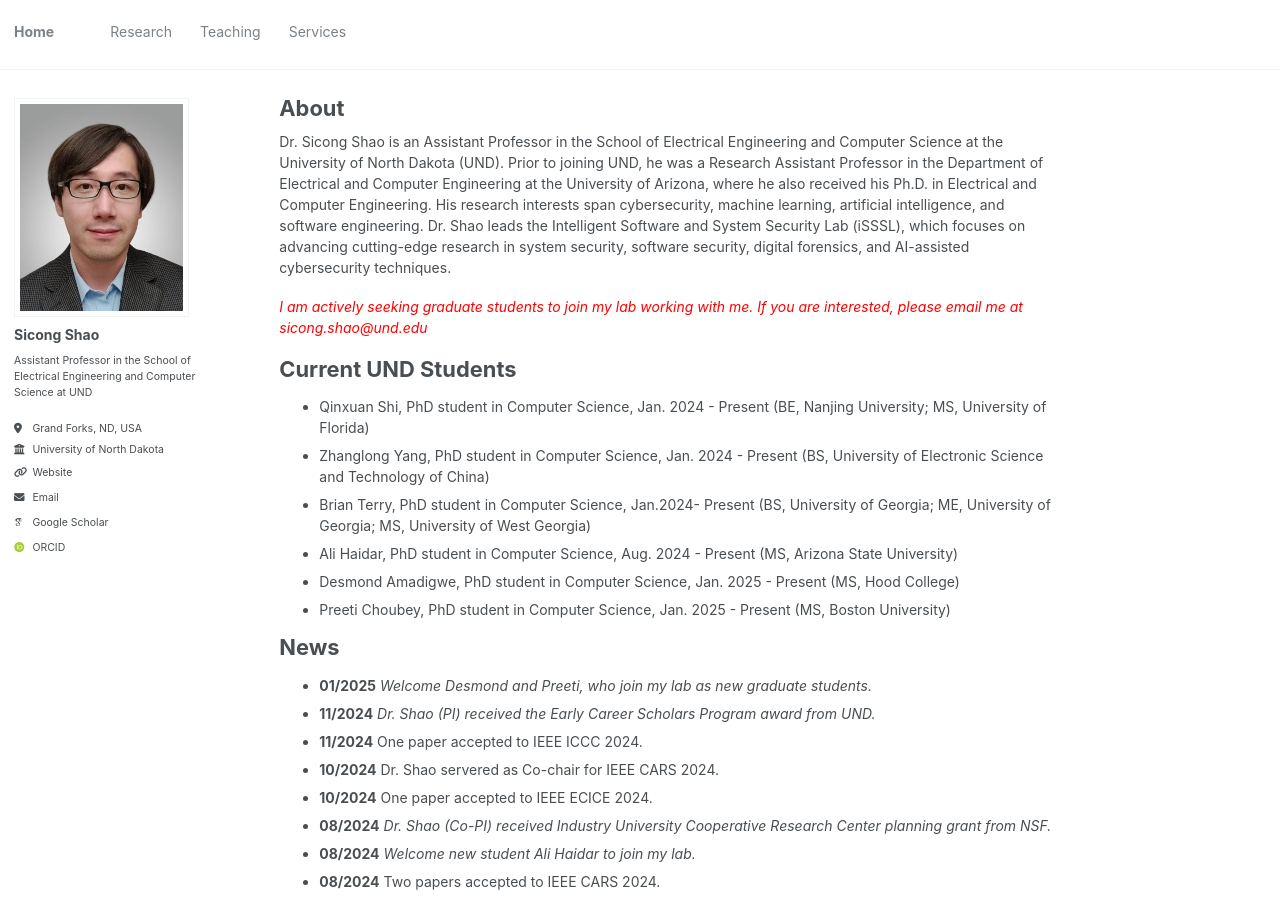
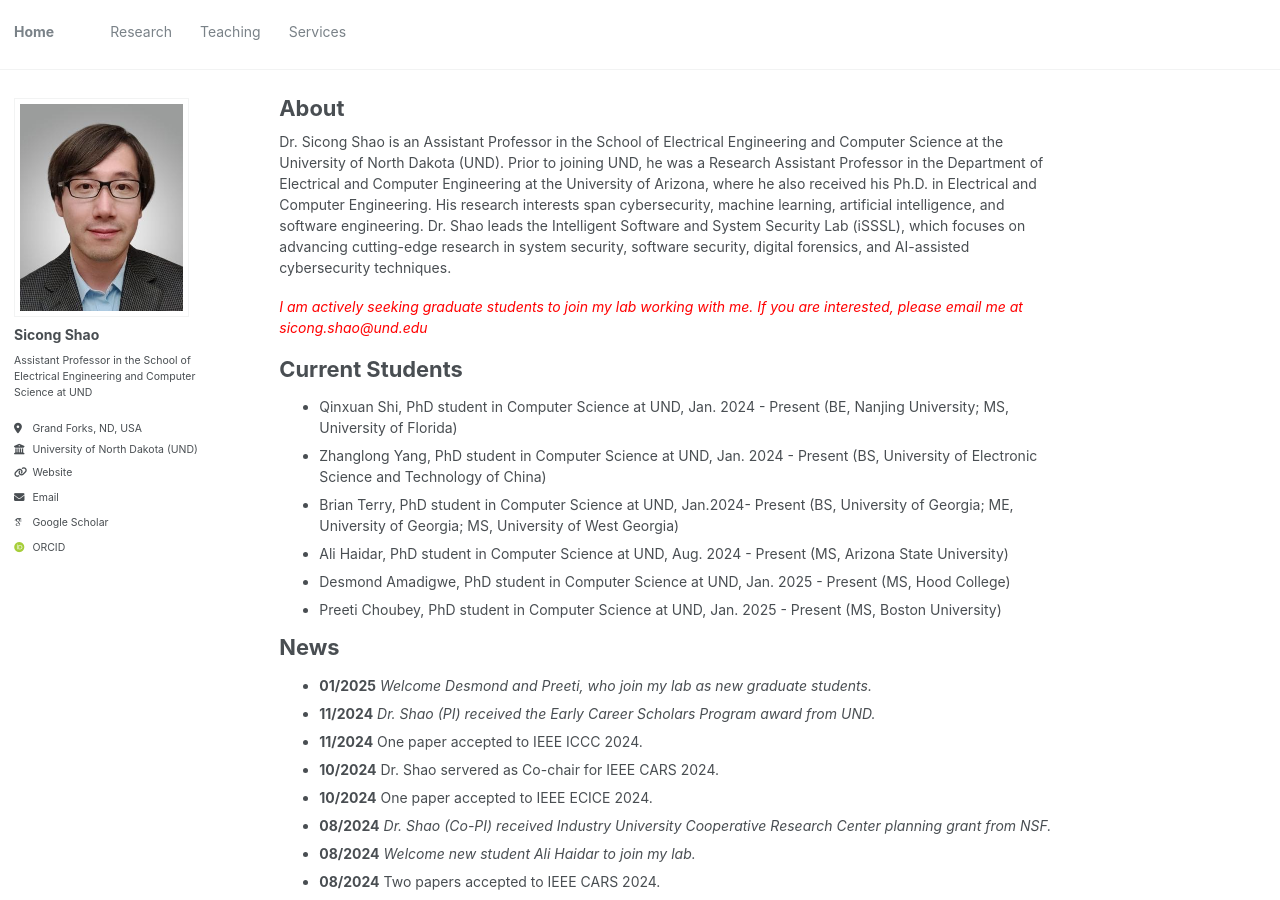
Before and after one commit to sicongshao/sicongshao.github.io, a Jekyll site: the page built from _pages/about.md, in a window 1280 px wide and 900 px high. Built offline with Jekyll 4.4.1, drawn with Linux system fonts in a browser that asks for light colours; some web fonts are replaced.

Commit message:
first commit

```diff
--- a/_config.yml
+++ b/_config.yml
@@ -27,7 +27,7 @@
   bio              : "Assistant Professor in the School of Electrical Engineering and Computer Science at UND"
   # bio              : "Assistant Professor in the School of Electrical Engineering and Computer Science at UND \ sicong.shao@und.edu"
   location         : "Grand Forks, ND, USA"
-  employer         : "University of North Dakota"
+  employer         : "University of North Dakota (UND)"
   uri              : "https://campus.und.edu/directory/sicong.shao"
   email            : "sicong.shao@und.edu"
 
--- a/_pages/about.md
+++ b/_pages/about.md
@@ -16,14 +16,14 @@
 <span style="color: red;">*I am actively seeking graduate students to join my lab working with me. If you are interested, please email me at sicong.shao@und.edu*</span>
 
 
-Current UND Students
+Current Students
 ======
-* Qinxuan Shi, PhD student in Computer Science, Jan. 2024 - Present (BE, Nanjing University; MS, University of Florida)
-* Zhanglong Yang, PhD student in Computer Science, Jan. 2024 - Present (BS, University of Electronic Science and Technology of China)
-* Brian Terry, PhD student in Computer Science, Jan.2024- Present (BS, University of Georgia; ME, University of Georgia; MS, University of West Georgia)
-* Ali Haidar, PhD student in Computer Science, Aug. 2024 - Present (MS, Arizona State University)
-* Desmond Amadigwe, PhD student in Computer Science, Jan. 2025 - Present (MS, Hood College)
-* Preeti Choubey, PhD student in Computer Science, Jan. 2025 - Present (MS, Boston University)
+* Qinxuan Shi, PhD student in Computer Science at UND, Jan. 2024 - Present (BE, Nanjing University; MS, University of Florida)
+* Zhanglong Yang, PhD student in Computer Science at UND, Jan. 2024 - Present (BS, University of Electronic Science and Technology of China)
+* Brian Terry, PhD student in Computer Science at UND, Jan.2024- Present (BS, University of Georgia; ME, University of Georgia; MS, University of West Georgia)
+* Ali Haidar, PhD student in Computer Science at UND, Aug. 2024 - Present (MS, Arizona State University)
+* Desmond Amadigwe, PhD student in Computer Science at UND, Jan. 2025 - Present (MS, Hood College)
+* Preeti Choubey, PhD student in Computer Science at UND, Jan. 2025 - Present (MS, Boston University)
 
 News
 ======
```
